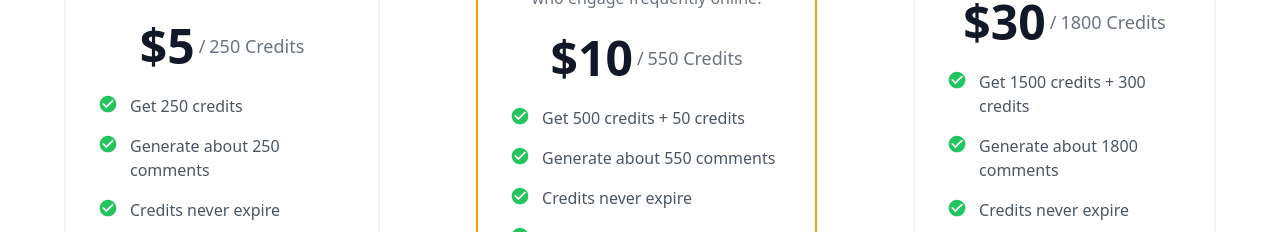
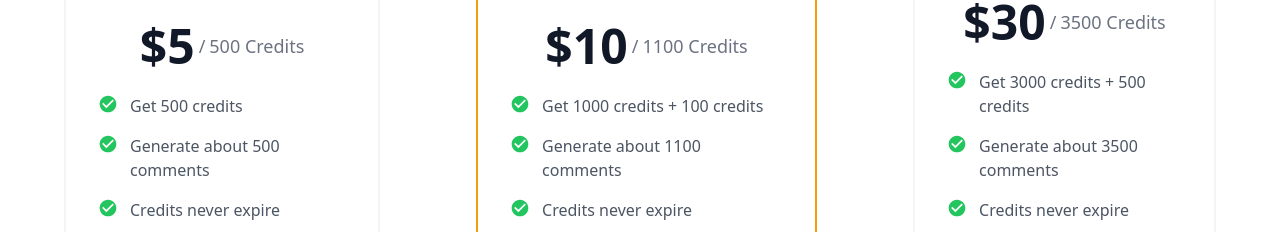
Before and after one commit to happydrew/autocommentai-website, a Next.js app: page /pricing in a window 1280 px wide. Shown: the part 348-580 px from the top of the page. Built offline with nearby package versions, Linux system fonts and the light colour scheme.

Commit message:
update the price

```diff
--- a/components/homepage/PricingPlans.tsx
+++ b/components/homepage/PricingPlans.tsx
@@ -10,10 +10,10 @@ const packages = [
         description: "Perfect for casual users getting started with AI comments.",
         price: "5",
         currency: "USD",// 货币符号, CNY, USD, HKD, etc.
-        credits: 250,
+        credits: 500,
         features: [
-            "Get 250 credits",
-            "Generate about 250 comments",
+            "Get 500 credits",
+            "Generate about 500 comments",
             "Credits never expire",
             "Smart page extraction",
             "Bulk comments generation",
@@ -29,10 +29,10 @@ const packages = [
         description: "The best choice for regular users who engage frequently online.",
         price: "10",
         currency: "USD",// 货币符号, CNY, USD, HKD, etc.
-        credits: 550,
+        credits: 1100,
         features: [
-            "Get 500 credits + 50 credits",
-            "Generate about 550 comments",
+            "Get 1000 credits + 100 credits",
+            "Generate about 1100 comments",
             "Credits never expire",
             "Smart page extraction",
             "Bulk comments generation",
@@ -48,10 +48,10 @@ const packages = [
         description: "Best value for power users, marketers, and businesses.",
         price: "30",
         currency: "USD",
-        credits: 1800,
+        credits: 3500,
         features: [
-            "Get 1500 credits + 300 credits",
-            "Generate about 1800 comments",
+            "Get 3000 credits + 500 credits",
+            "Generate about 3500 comments",
             "Credits never expire",
             "Smart page extraction",
             "Bulk comments generation",
```
